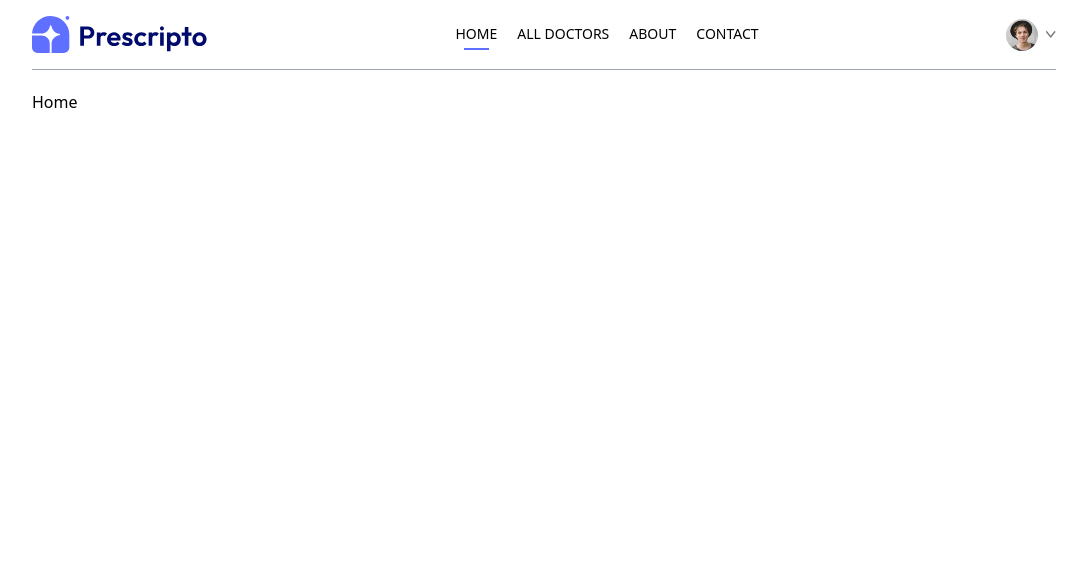
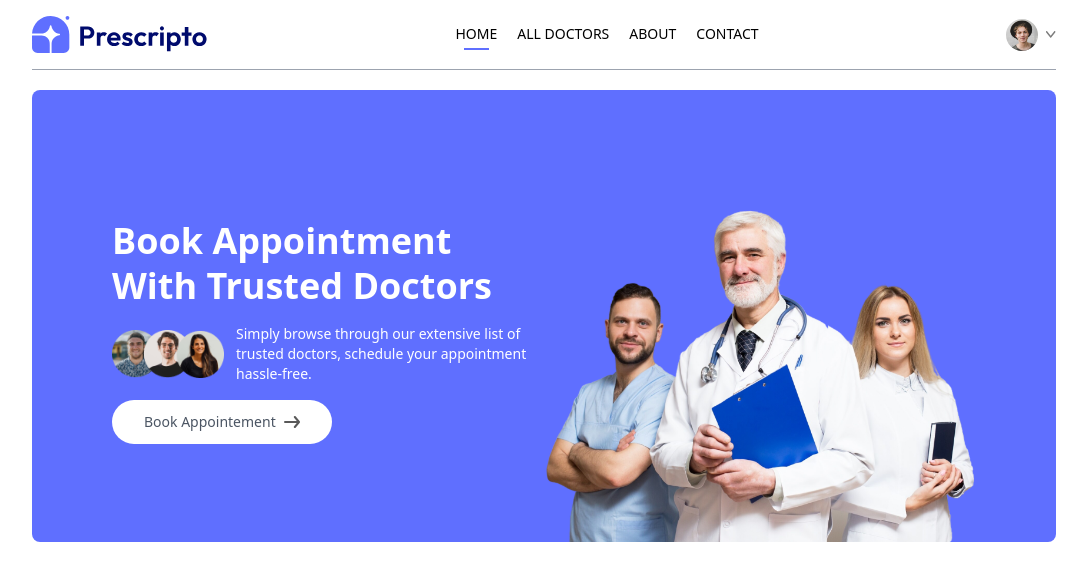
Before and after one commit to AkashAich1999/Prescripto-Doctor-Appointment-Booking, a React app in the folder frontend/: page / in a window 1280 px wide. Shown: the top 580 px of the page, without its empty margins (96-1183 px from the left). Built offline with nearby package versions, Linux system fonts and the light colour scheme; the HTML template or start-up script is replaced by a standard one.

Commit message:
Header Section UI Completed

```diff
--- /dev/null
+++ b/frontend/src/components/Header.jsx
@@ -0,0 +1,33 @@
+import { assets } from "../assets/assets";
+
+const Header = () => {
+  return (
+    <div className="flex flex-col md:flex-row flex-wrap bg-primary rounded-lg px-6 md:px-10 lg:px-20">
+
+        {/* ---------- Left Side ---------- */}
+        <div className="md:w-1/2 flex flex-col items-start justify-center gap-4 m-auto py-10 md:py-[10vw] md:mb-[-30px]">
+            <p className="text-3xl md:text-4xl text-white font-semibold leading-tight md:leading-tight lg:leading-tight">
+            Book Appointment <br /> With Trusted Doctors
+            </p>
+            <div className="flex flex-col md:flex-row gap-3 items-center text-white text-sm font-light">
+                <img className="w-28 " src={assets.group_profiles} alt="" />
+                <p className="">
+                Simply browse through our extensive list of trusted doctors, schedule your appointment hassle-free.
+                </p>
+            </div>
+
+            <a href="" className="flex gap-2 items-center bg-white rounded-full px-8 py-3 text-gray-600 text-sm m-auto md:m-0 hover:scale-105 transition-all duration-300">
+            Book Appointement <img src={assets.arrow_icon} alt="" />
+            </a>
+        </div>
+
+        {/* ---------- Right Side ---------- */}
+        <div className="md:w-1/2 relative">
+            <img className="w-full md:absolute bottom-0 h-auto rounded-lg" src={assets.header_img} alt="" />
+        </div>
+
+    </div>
+  )
+}
+
+export default Header;
--- a/frontend/src/pages/Home.jsx
+++ b/frontend/src/pages/Home.jsx
@@ -1,6 +1,10 @@
+import Header from "../components/Header";
+
 const Home = () => {
   return (
-    <div>Home</div>
+    <div>
+      <Header />
+    </div>
   )
 }
 
```
